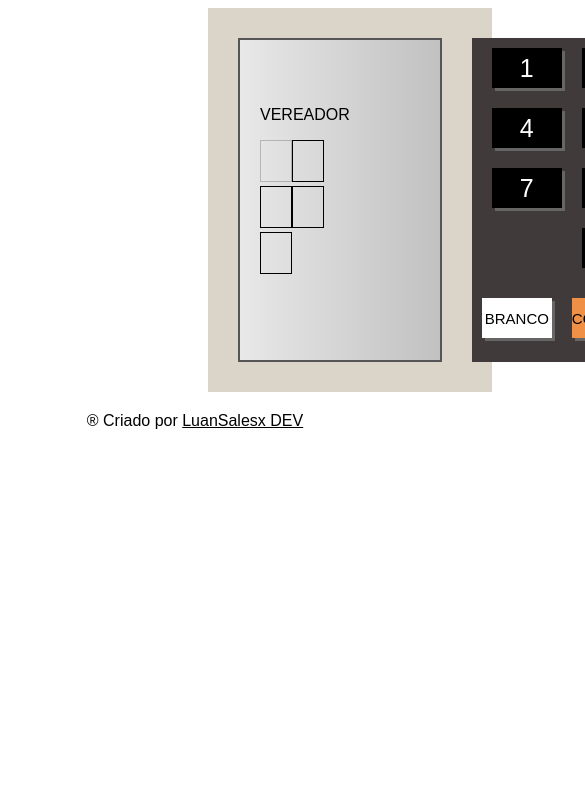
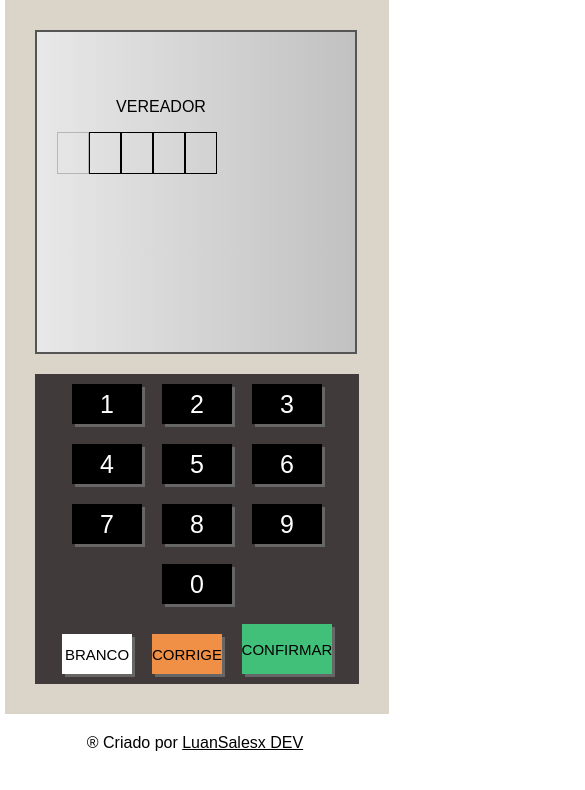
Before and after one commit to LuanSalesx/urna-eletronica, a plain HTML site: page index.html in a window 390 px wide. Shown: the top 790 px of the page, 585 px wide, since content can reach past the window. Drawn offline with Linux system fonts and the light colour scheme.

Commit message:
added mobile responsiveness

```diff
--- a/style.css
+++ b/style.css
@@ -171,3 +171,24 @@ footer{
 footer a{
     color: #000;
 }
+
+@media (max-width:940px){
+   body{
+    margin: 0;
+   }
+   .urna{
+    display: block;
+    margin-left: 5px;
+    width: 324px;
+   }
+   .d-1-left {
+    display: block;
+   }
+   .tela{
+    width: 318px;
+   }
+   .teclado{
+    margin-top: 20px;
+    margin-left: 0;
+   }
+}
```
